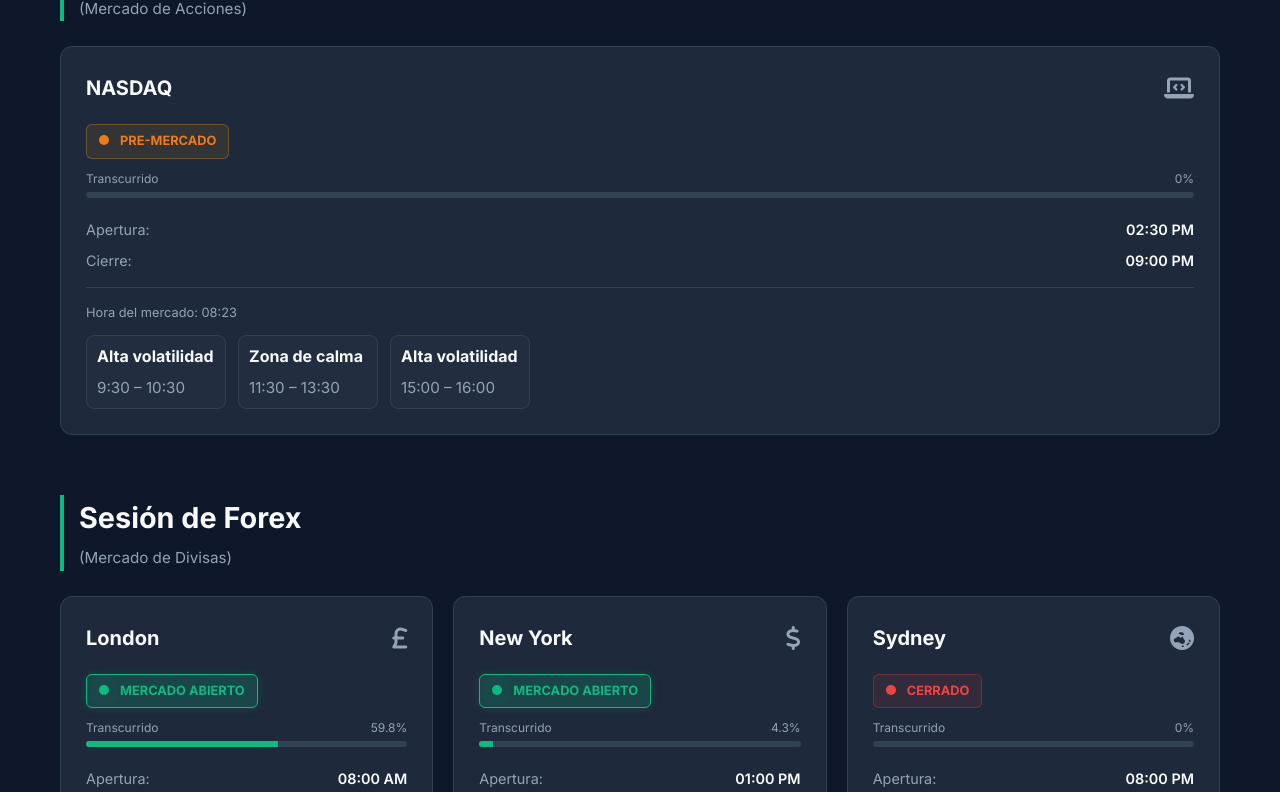
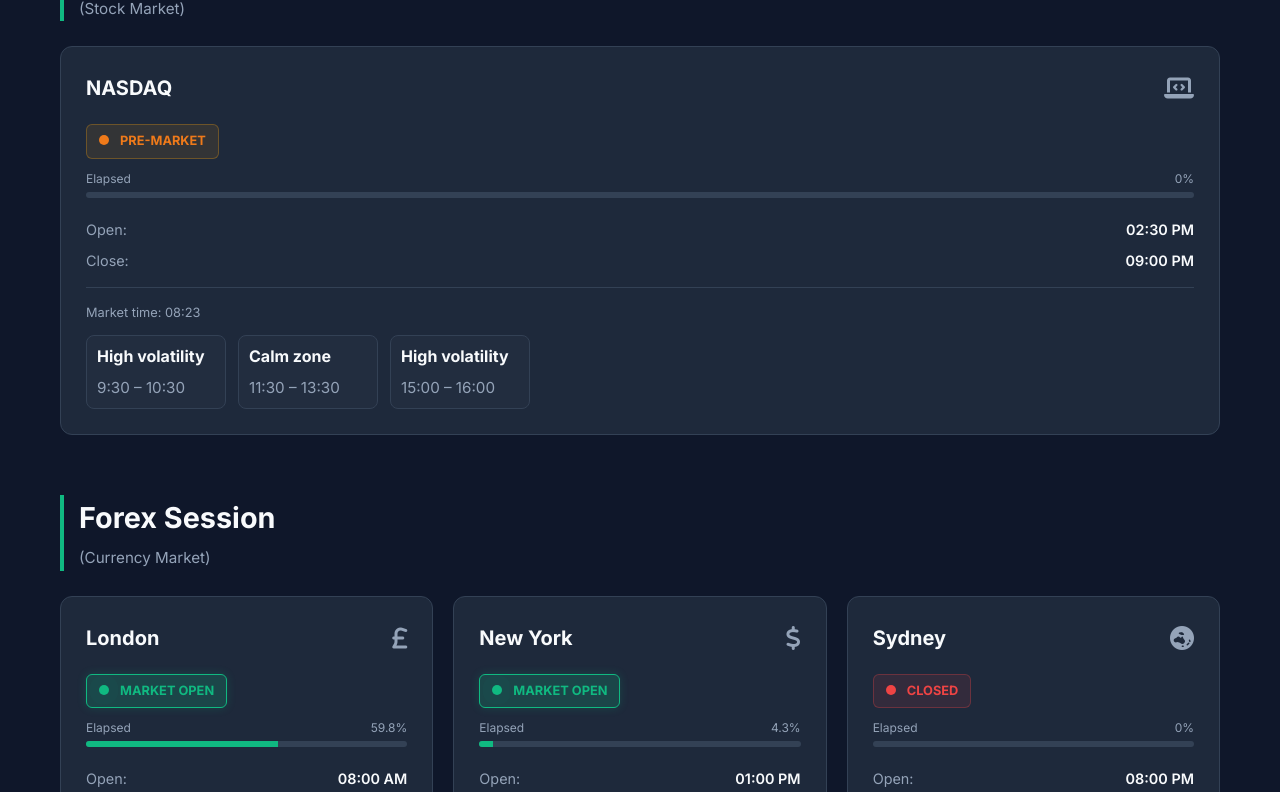
Before and after one commit to comglorerate/sesion, a plain HTML site: page index.html in a window 1280 px wide. Shown: the part 327-1119 px from the top of the page. Drawn offline with Linux system fonts and the light colour scheme.

Commit message:
Agregar soporte para internacionalización: implementar traducciones en español e inglés y actualizar etiquetas en la interfaz de usuario.

```diff
--- a/app.js
+++ b/app.js
@@ -1,5 +1,101 @@
 // Centralized application JS (extracted from inline script)
 const APP_VERSION = '1.0.0';
+
+// --- Internationalization (ES / EN) ---
+const translations = {
+    es: {
+        title: 'Horarios de Mercados Financieros',
+        nav: { calculator: 'Calculadora', journal: 'Journal' },
+        detecting: 'Detectando... ',
+        stocks: { title: 'Bolsa de Valores de EE. UU', subtitle: 'Mercado de Acciones' },
+        forex: { title: 'Sesión de Forex', subtitle: 'Mercado de Divisas' },
+        status: {
+            closed: 'Cerrado',
+            closed_holiday: 'Cerrado (Feriado: {0})',
+            open: 'Mercado abierto',
+            pre_market: 'Pre-mercado',
+            upcoming_open: 'Próxima apertura',
+            extended_hours: 'Horario extendido',
+            liquidity_limited: 'Liquidez limitada (Feriado)',
+            open_high_spreads: 'Mercado abierto (Spreads altos)'
+        },
+        elapsed: 'Transcurrido',
+        open_label: 'Apertura:',
+        close_label: 'Cierre:',
+        market_time: 'Hora del mercado:',
+        holiday_prefix: 'Feriado:',
+        nasdaq: { high_volatility: 'Alta volatilidad', calm_zone: 'Zona de calma' }
+    },
+    en: {
+        title: 'Market Session Times',
+        nav: { calculator: 'Calculator', journal: 'Journal' },
+        detecting: 'Detecting... ',
+        stocks: { title: 'US Stock Exchanges', subtitle: 'Stock Market' },
+        forex: { title: 'Forex Session', subtitle: 'Currency Market' },
+        status: {
+            closed: 'Closed',
+            closed_holiday: 'Closed (Holiday: {0})',
+            open: 'Market open',
+            pre_market: 'Pre-market',
+            upcoming_open: 'Upcoming open',
+            extended_hours: 'Extended hours',
+            liquidity_limited: 'Limited liquidity (Holiday)',
+            open_high_spreads: 'Market open (High spreads)'
+        },
+        elapsed: 'Elapsed',
+        open_label: 'Open:',
+        close_label: 'Close:',
+        market_time: 'Market time:',
+        holiday_prefix: 'Holiday:',
+        nasdaq: { high_volatility: 'High volatility', calm_zone: 'Calm zone' }
+    }
+};
+
+const SUPPORTED_LANGS = ['es', 'en'];
+let currentLang = 'es';
+
+function getNested(obj, path) {
+    return path.split('.').reduce((o, k) => (o && o[k] !== undefined) ? o[k] : undefined, obj);
+}
+
+function t(key, params) {
+    const val = getNested(translations[currentLang], key) || getNested(translations['es'], key) || key;
+    if (params && Array.isArray(params)) {
+        let s = String(val);
+        params.forEach((p, i) => { s = s.replace(new RegExp('\\{' + i + '\\}', 'g'), p); });
+        return s;
+    }
+    return val;
+}
+
+function detectLanguage() {
+    const stored = localStorage.getItem('lang');
+    if (stored && SUPPORTED_LANGS.includes(stored)) return stored;
+    const nav = (navigator.languages && navigator.languages[0]) || navigator.language || 'es';
+    const code = nav.slice(0,2).toLowerCase();
+    return SUPPORTED_LANGS.includes(code) ? code : 'es';
+}
+
+function setLanguage(lang) {
+    if (!SUPPORTED_LANGS.includes(lang)) lang = 'es';
+    currentLang = lang;
+    localStorage.setItem('lang', lang);
+    document.documentElement.lang = lang;
+    const sel = document.getElementById('lang-select');
+    if (sel) sel.value = lang;
+    translatePage();
+}
+
+function translatePage(root=document) {
+    const nodes = root.querySelectorAll('[data-i18n]');
+    nodes.forEach(n => {
+        const key = n.getAttribute('data-i18n');
+        const txt = t(key);
+        // Keep HTML where explicit HTML used elsewhere; default to textContent
+        n.textContent = txt;
+    });
+}
+
 
 // --- Data ---
 // `openDays` usa el formato de `Date.getDay()` (0=Dom,1=Lun,..6=Sáb)
@@ -117,7 +213,7 @@
     // Por defecto asumimos Lun-Vie ([1,2,3,4,5]) para mercados que no declaren openDays.
     const openDays = Array.isArray(mkt.openDays) ? mkt.openDays : [1,2,3,4,5];
     if (!openDays.includes(nowZone.dayOfWeek)) {
-        return { status: 'closed', label: 'Cerrado', colorClass: 'status-closed', dotClass: 'dot-closed', progress: 0, barClass: 'fill-ended', highlightClass: '' };
+        return { status: 'closed', labelId: 'status.closed', labelParams: [], colorClass: 'status-closed', dotClass: 'dot-closed', progress: 0, barClass: 'fill-ended', highlightClass: '' };
     }
 
     // Check holidays for this market (in market local date)
@@ -125,10 +221,10 @@
     // If holiday causes full closure for this market, return closed immediately
     if (holiday) {
         if (holiday.stocksClose && isStockMarket(mkt.id)) {
-            return { status: 'closed', label: `Cerrado (Feriado: ${holiday.name})`, colorClass: 'status-closed', dotClass: 'dot-closed', progress: 0, barClass: 'fill-ended', highlightClass: '' };
+            return { status: 'closed', labelId: 'status.closed_holiday', labelParams: [holiday.name], colorClass: 'status-closed', dotClass: 'dot-closed', progress: 0, barClass: 'fill-ended', highlightClass: '' };
         }
         if (holiday.forexClose && isForexMarket(mkt.id)) {
-            return { status: 'closed', label: `Cerrado (Feriado: ${holiday.name})`, colorClass: 'status-closed', dotClass: 'dot-closed', progress: 0, barClass: 'fill-ended', highlightClass: '' };
+            return { status: 'closed', labelId: 'status.closed_holiday', labelParams: [holiday.name], colorClass: 'status-closed', dotClass: 'dot-closed', progress: 0, barClass: 'fill-ended', highlightClass: '' };
         }
     }
 
@@ -136,7 +232,8 @@
     const closeMins = mkt.close * 60 + (mkt.closeMin || 0);
 
     let status = 'closed';
-    let label = 'Cerrado';
+    let labelId = 'status.closed';
+    let labelParams = [];
     let colorClass = 'status-closed';
     let dotClass = 'dot-closed';
     let progress = 0;
@@ -156,7 +253,8 @@
 
     if (currentMins >= openMins && currentMins < closeMins) {
         status = 'open';
-        label = 'Mercado abierto';
+        labelId = 'status.open';
+        labelParams = [];
         colorClass = 'status-open';
         dotClass = 'dot-open';
 
@@ -167,14 +265,16 @@
 
     } else if (currentMins < openMins) {
         status = isPre ? 'soon' : (currentMins >= openMins - 60 ? 'soon' : 'closed');
-        label = isPre ? 'Pre-mercado' : (status === 'soon' ? 'Próxima apertura' : 'Cerrado');
+        labelId = isPre ? 'status.pre_market' : (status === 'soon' ? 'status.upcoming_open' : 'status.closed');
+        labelParams = [];
         colorClass = status === 'soon' ? 'status-soon' : 'status-closed';
         dotClass = status === 'soon' ? 'dot-soon' : 'dot-closed';
         progress = 0;
 
     } else {
         status = isAfter ? 'soon' : 'closed';
-        label = isAfter ? 'Horario extendido' : 'Cerrado';
+        labelId = isAfter ? 'status.extended_hours' : 'status.closed';
+        labelParams = [];
         colorClass = isAfter ? 'status-soon' : 'status-closed';
         dotClass = isAfter ? 'dot-soon' : 'dot-closed';
         progress = 100;
@@ -184,18 +284,20 @@
     // Adjust labels/flags if today is a holiday with limited FX liquidity or high spreads
     if (holiday && isForexMarket(mkt.id)) {
         if (holiday.forexLimited) {
-            // mark as liquidity-limited (use 'soon' styling to warn)
-            label = 'Liquidez limitada (Feriado)';
+            labelId = 'status.liquidity_limited';
+            labelParams = [];
             colorClass = 'status-soon';
             dotClass = 'dot-soon';
             if (status !== 'open') progress = 0;
         } else if (holiday.forexHighSpreads) {
             if (status === 'open') {
-                label = 'Mercado abierto (Spreads altos)';
+                labelId = 'status.open_high_spreads';
+                labelParams = [];
                 colorClass = 'status-soon';
                 dotClass = 'dot-soon';
             } else {
-                label = `Cerrado (Feriado: ${holiday.name})`;
+                labelId = 'status.closed_holiday';
+                labelParams = [holiday.name];
                 colorClass = 'status-closed';
                 dotClass = 'dot-closed';
                 progress = 0;
@@ -222,17 +324,18 @@
         }
     }
 
-    return { status, label, colorClass, dotClass, progress: Number(progress.toFixed(1)), barClass, highlightClass };
+    return { status, labelId, labelParams, colorClass, dotClass, progress: Number(progress.toFixed(1)), barClass, highlightClass };
 }
 
 function createCard(mkt) {
     const data = getMarketData(mkt);
+    const statusLabel = t(data.labelId, data.labelParams);
     const localOpen = getFormattedUserTimeFromMarketTime(mkt.open, mkt.openMin || 0, mkt.tz);
     const localClose = getFormattedUserTimeFromMarketTime(mkt.close, mkt.closeMin || 0, mkt.tz);
     const curTime = getTimeInZone(mkt.tz);
     const mktTimeStr = `${curTime.h.toString().padStart(2,'0')}:${curTime.m.toString().padStart(2,'0')}`;
     const holiday = getHolidayForMarket(mkt);
-    const holidayHTML = holiday ? `<div class="holiday-badge">Feriado: ${holiday.name}</div>` : '';
+    const holidayHTML = holiday ? `<div class="holiday-badge">${t('holiday_prefix')} ${holiday.name}</div>` : '';
 
     return `
         <div class="card">
@@ -242,13 +345,13 @@
             </div>
 
             <div class="status-badge ${data.colorClass}">
-                <span class="indicator-dot ${data.dotClass}"></span> ${data.label}
+                <span class="indicator-dot ${data.dotClass}"></span> ${statusLabel}
             </div>
 
             <!-- Progress Bar Section -->
             <div class="session-progress">
                 <div class="progress-labels">
-                    <span>Transcurrido</span>
+                    <span>${t('elapsed')}</span>
                     <span>${data.progress}%</span>
                 </div>
                 <div class="progress-track">
@@ -257,27 +360,27 @@
             </div>
 
             <div class="time-row">
-                <span class="time-label">Apertura:</span>
+                <span class="time-label">${t('open_label')}</span>
                 <span class="time-value">${localOpen}</span>
             </div>
             <div class="time-row">
-                <span class="time-label">Cierre:</span>
+                <span class="time-label">${t('close_label')}</span>
                 <span class="time-value">${localClose}</span>
             </div>
-            <div class="sub-time">Hora del mercado: ${mktTimeStr}</div>
+            <div class="sub-time">${t('market_time')} ${mktTimeStr}</div>
 
             ${mkt.id === 'nasdaq' ? `
             <div class="nasdaq-info">
                 <div class="info-block">
-                    <div class="info-title">Alta volatilidad</div>
+                    <div class="info-title">${t('nasdaq.high_volatility')}</div>
                     <div class="info-time">9:30 – 10:30</div>
                 </div>
                 <div class="info-block">
-                    <div class="info-title">Zona de calma</div>
+                    <div class="info-title">${t('nasdaq.calm_zone')}</div>
                     <div class="info-time">11:30 – 13:30</div>
                 </div>
                 <div class="info-block">
-                    <div class="info-title">Alta volatilidad</div>
+                    <div class="info-title">${t('nasdaq.high_volatility')}</div>
                     <div class="info-time">15:00 – 16:00</div>
                 </div>
             </div>
@@ -322,6 +425,13 @@
 
 // --- Init ---
 document.addEventListener('DOMContentLoaded', () => {
+    // Initialize language and UI translations
+    const initial = detectLanguage();
+    setLanguage(initial);
+
+    // No language selector in UI: language is detected automatically and stored in localStorage
+
+    // Initial render
     updateClock();
     renderMarkets();
 
--- a/index.html
+++ b/index.html
@@ -18,21 +18,23 @@
 <body>
 
     <header>
-        <h1><i class="fa-solid fa-chart-line"></i> Horarios de Mercados Financieros</h1>
+        <h1><i class="fa-solid fa-chart-line"></i> <span data-i18n="title">Horarios de Mercados Financieros</span></h1>
 
         <nav class="top-nav" role="navigation" aria-label="Navegación principal">
             <a class="nav-button" href="https://calculadora-trading.netlify.app/" target="_blank" rel="noopener noreferrer" title="Abrir Calculadora">
                 <i class="fa-solid fa-calculator"></i>
-                Calculadora
+                <span data-i18n="nav.calculator">Calculadora</span>
             </a>
             <a class="nav-button" href="https://trading-jornada.netlify.app/" target="_blank" rel="noopener noreferrer" title="Abrir Journal">
                 <i class="fa-solid fa-book"></i>
-                Journal
+                <span data-i18n="nav.journal">Journal</span>
             </a>
         </nav>
 
+
+
         <div class="user-info">
-            <span id="user-timezone"><i class="fa-solid fa-globe"></i> Detectando...</span>
+            <span id="user-timezone"><i class="fa-solid fa-globe"></i> <span data-i18n="detecting">Detectando...</span></span>
             <span id="user-clock"><i class="fa-regular fa-clock"></i> --:--:--</span>
         </div>
     </header>
@@ -42,18 +44,18 @@
         <!-- STOCKS -->
         <section>
             <div class="section-header">
-                <h2>Bolsa de Valores de EE. UU</h2>
-                <p>(Mercado de Acciones)</p>
-            </div>
+                    <h2><span data-i18n="stocks.title">Bolsa de Valores de EE. UU</span></h2>
+                    <p>(<span data-i18n="stocks.subtitle">Mercado de Acciones</span>)</p>
+                </div>
             <div class="market-grid" id="stocks-grid"></div>
         </section>
 
         <!-- FOREX -->
         <section>
             <div class="section-header">
-                <h2>Sesión de Forex</h2>
-                <p>(Mercado de Divisas)</p>
-            </div>
+                    <h2><span data-i18n="forex.title">Sesión de Forex</span></h2>
+                    <p>(<span data-i18n="forex.subtitle">Mercado de Divisas</span>)</p>
+                </div>
             <div class="market-grid" id="forex-grid"></div>
         </section>
 
--- a/styles.css
+++ b/styles.css
@@ -64,6 +64,8 @@
     flex-wrap: wrap;
     padding-bottom: 10px;
 }
+
+
 
 .nav-button {
     display: inline-flex;
```
